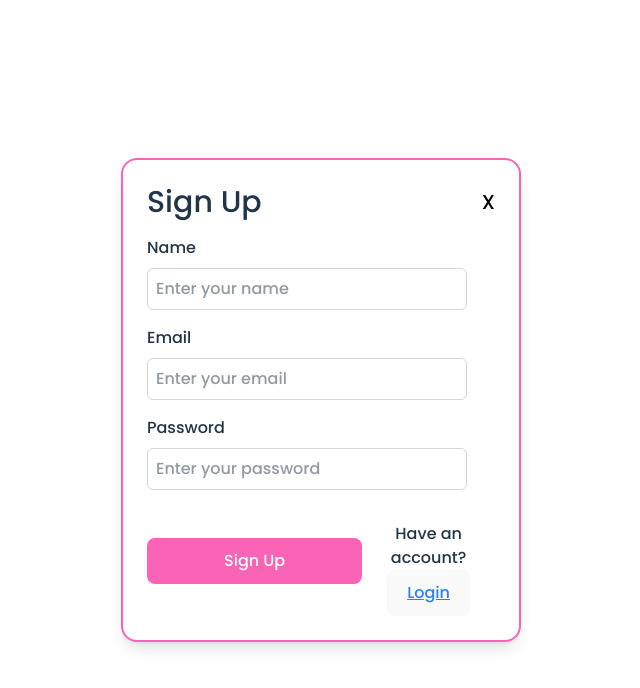
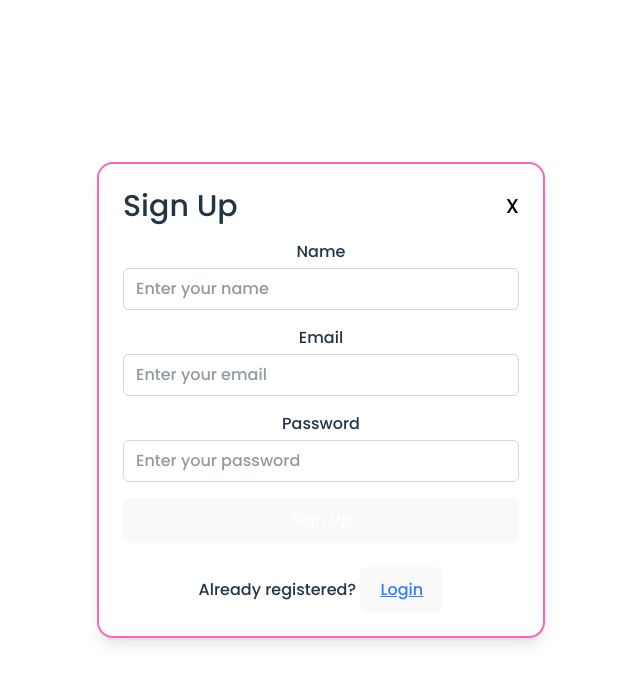
Before and after one commit to Tanu2406/bookstore_v2, a React (Vite) app in the folder Fronted/: page /signup in a window 1280 px wide. Shown: the top 688 px of the page, without its empty margins (319-959 px from the left). Built offline with nearby package versions, Linux system fonts and the light colour scheme; a web font is replaced by a local one.

Commit message:
update signup file

```diff
--- a/Fronted/src/components/SignUp.jsx
+++ b/Fronted/src/components/SignUp.jsx
@@ -1,9 +1,9 @@
-import React, { useState } from 'react';
-import { Link, useNavigate } from 'react-router-dom';
-import Login from './Login';
-import { useForm } from 'react-hook-form';
-import axios from 'axios';
-import toast from 'react-hot-toast';
+import React, { useState } from "react";
+import { Link, useNavigate } from "react-router-dom";
+import Login from "./Login";
+import { useForm } from "react-hook-form";
+import axios from "axios";
+import toast from "react-hot-toast";
 
 const SignUp = () => {
   const navigate = useNavigate();
@@ -45,73 +45,73 @@ const SignUp = () => {
   };
 
   return (
-    <>
-      <div className="fixed inset-0 bg-opacity-1 backdrop-blur-sm flex justify-center items-center z-50">
-        <div className="m-4 w-[400px] bg-white p-6 border-2 border-pink-400 rounded-2xl shadow-lg">
-          <form onSubmit={handleSubmit(onSubmit)}>
-            {/* Title & Close Button */}
+    <div className="fixed inset-0 flex justify-center items-center bg-opacity-1 backdrop-blur-sm z-50">
+      <div className="m-4 w-full max-w-md bg-white p-6 border-2 border-pink-400 rounded-2xl shadow-lg">
+        {/* Close Button & Title */}
         <div className="flex justify-between items-center mb-4">
           <h2 className="font-bold text-3xl">Sign Up</h2>
           <Link to="/" className="font-bold text-xl text-black">X</Link>
         </div>
 
+        {/* Form */}
+        <form onSubmit={handleSubmit(onSubmit)} className="flex flex-col gap-4">
           {/* Name Field */}
-            <div className="mb-4 flex flex-col">
-              <p className="mb-2 text-left w-full">Name</p>
+          <div className="flex flex-col">
+            <label htmlFor="name" className="mb-1 font-medium">Name</label>
             <input
               id="name"
               type="text"
               placeholder="Enter your name"
-                className="px-2 py-2 border w-80 border-gray-300 rounded-md outline-none"
+              className="px-3 py-2 border border-gray-300 rounded-md outline-none w-full"
               {...register("name", { required: true })}
             />
-              {errors.name && <p className="text-red-500 text-sm mt-1">Please enter your name.</p>}
+            {errors.name && <p className="text-red-500 text-sm">Please enter your name.</p>}
           </div>
 
           {/* Email Field */}
-            <div className="mb-4 flex flex-col">
-              <p className="mb-2 text-left w-full">Email</p>
+          <div className="flex flex-col">
+            <label htmlFor="email" className="mb-1 font-medium">Email</label>
             <input
               id="email"
               type="email"
               placeholder="Enter your email"
-                className="px-2 py-2 border w-80 border-gray-300 rounded-md outline-none"
+              className="px-3 py-2 border border-gray-300 rounded-md outline-none w-full"
               {...register("email", { required: true })}
             />
-              {errors.email && <p className="text-red-500 text-sm mt-1">Please enter your email.</p>}
+            {errors.email && <p className="text-red-500 text-sm">Please enter your email.</p>}
           </div>
 
           {/* Password Field */}
-            <div className="mb-4 flex flex-col">
-              <p className="mb-2 text-left w-full">Password</p>
+          <div className="flex flex-col">
+            <label htmlFor="password" className="mb-1 font-medium">Password</label>
             <input
               id="password"
               type="password"
               placeholder="Enter your password"
-                className="px-2 py-2 border w-80 border-gray-300 rounded-md outline-none"
+              className="px-3 py-2 border border-gray-300 rounded-md outline-none w-full"
               {...register("password", { required: true })}
             />
-              {errors.password && <p className="text-red-500 text-sm mt-1">Please enter your password.</p>}
+            {errors.password && <p className="text-red-500 text-sm">Please enter your password.</p>}
           </div>
 
-            {/* Buttons & Login Redirect */}
-            <div className="flex justify-between items-center">
-              <button type="submit" className="!bg-pink-400 text-white px-6 py-2 rounded-lg hover:!bg-pink-300 w-full">
+          {/* Submit Button */}
+          <button type="submit" className="w-full bg-pink-500 text-white py-2 rounded-lg hover:bg-pink-400 transition">
             Sign Up
           </button>
-              <p className="mt-4 text-center">
-                Have an account?{" "}
+
+          {/* Already Registered? */}
+          <p className="mt-2 text-center">
+            Already registered?{" "}
             <button type="button" onClick={() => setShowLoginModal(true)} className="text-blue-500 underline">
               Login
             </button>
           </p>
-            </div>
         </form>
       </div>
+
       {/* Login Modal */}
       {showLoginModal && <Login onClose={handleOnClose} visible={showLoginModal} />}
     </div>
-    </>
   );
 };
 
```
Lines whose indentation alone changed are shown as unchanged.
